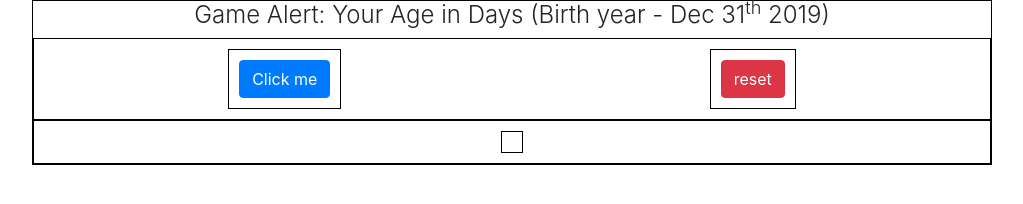
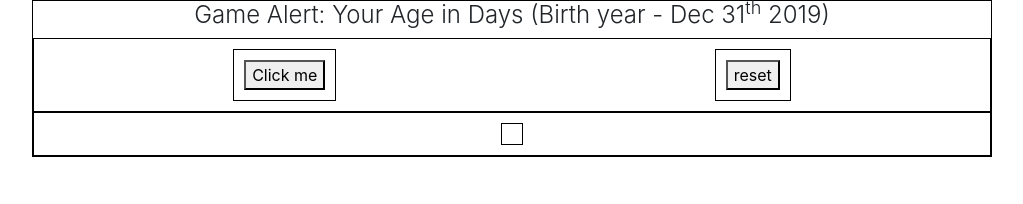
Before and after one commit to OloruntobiOlurombi/age-game, a plain HTML site: page index.html in a window 1280 px wide. Shown: the whole page, without its empty margins (128-1151 px from the left). Drawn offline with Linux system fonts and the light colour scheme.

Commit message:
change btn class name
I had to change the button class name from that of the bootstrap class.

```diff
--- a/index.html
+++ b/index.html
@@ -15,11 +15,11 @@
   <h2>Game Alert: Your Age in Days (Birth year - Dec 31<sup>th</sup> 2019)</h2>
   <div class="flex-box-container-1">
    <div>
-    <button class="btn btn-primary" onclick="ageInDays()">Click me</button>
+    <button class="first_click" onclick="ageInDays()">Click me</button>
    </div>
 
    <div>
-    <button class="btn btn-danger" onclick="reset()">reset</button>
+    <button class="second_click" onclick="reset()">reset</button>
    </div>
   </div>
   <div class="flex-box-container-1">
```
